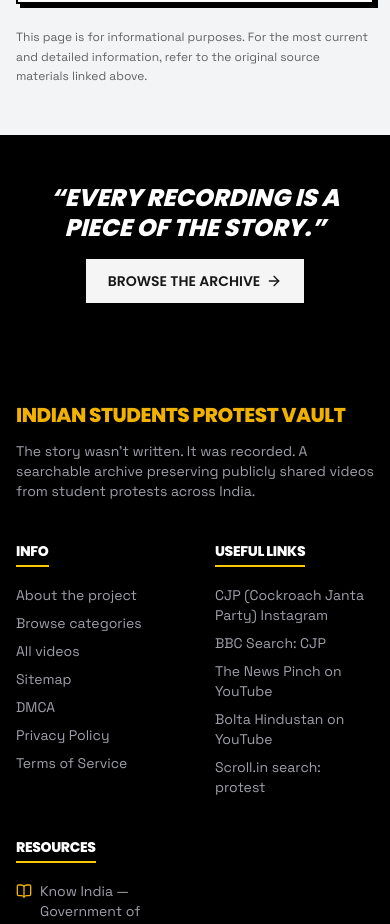
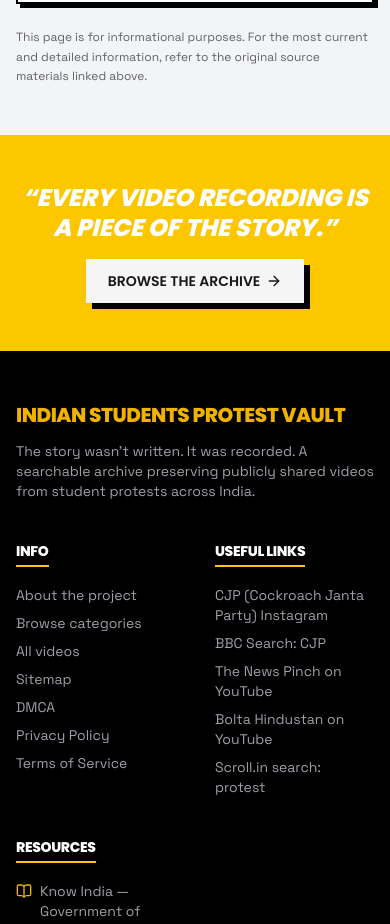
Before and after one commit to vijayhardaha/ispv, a Next.js app in the folder apps/frontend/: page /why-students-are-protesting in a window 390 px wide. Shown: the part 4700-5624 px from the top of the page. Built offline with nearby package versions, Linux system fonts and the light colour scheme; no server answers.

Commit message:
refactor: update closing CTA section
- Update call-to-action section styling
- Ensure proper button links and text
- Maintain responsive design

```diff
--- a/apps/frontend/src/app/why-students-are-protesting/sections/ClosingCtaSection.tsx
+++ b/apps/frontend/src/app/why-students-are-protesting/sections/ClosingCtaSection.tsx
@@ -15,10 +15,10 @@ import { Container } from '@/components/ui/Container';
  */
 export function ClosingCtaSection(): JSX.Element {
   return (
-    <section className="bg-black py-12">
+    <section className="bg-yellow-400 py-12">
       <Container className="flex flex-col items-center gap-4 text-center">
         <blockquote className="font-display text-2xl leading-tight font-extrabold text-white uppercase italic">
-          &ldquo;Every recording is a piece of the story.&rdquo;
+          &ldquo;Every video recording is a piece of the story.&rdquo;
         </blockquote>
         <Link href="/videos">
           <Button variant="light" shadow>
```
